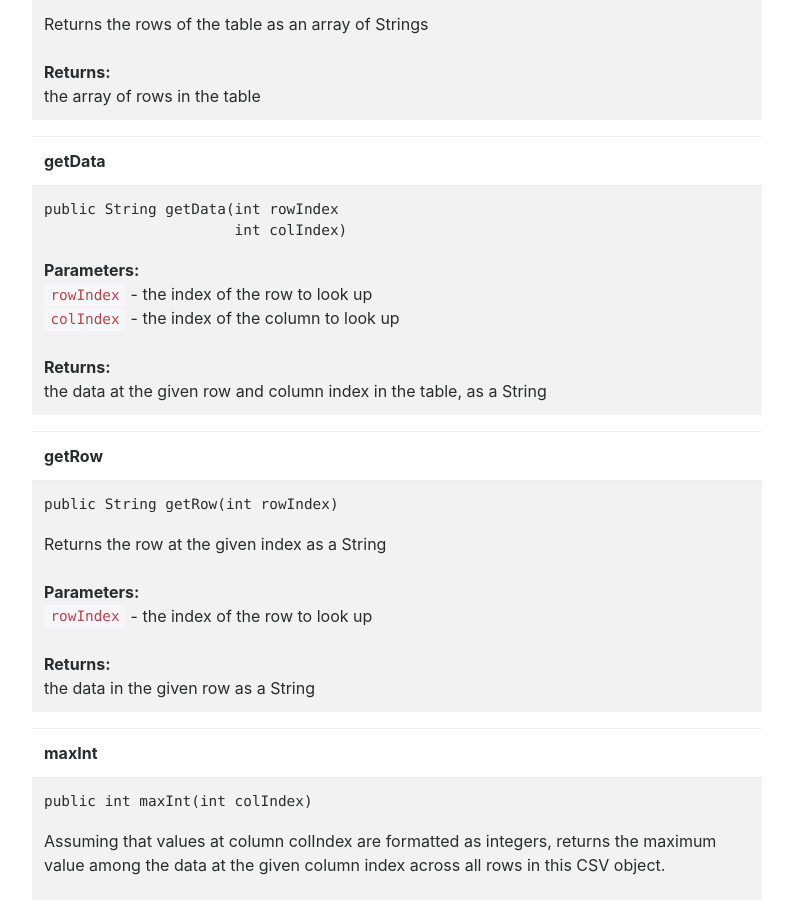
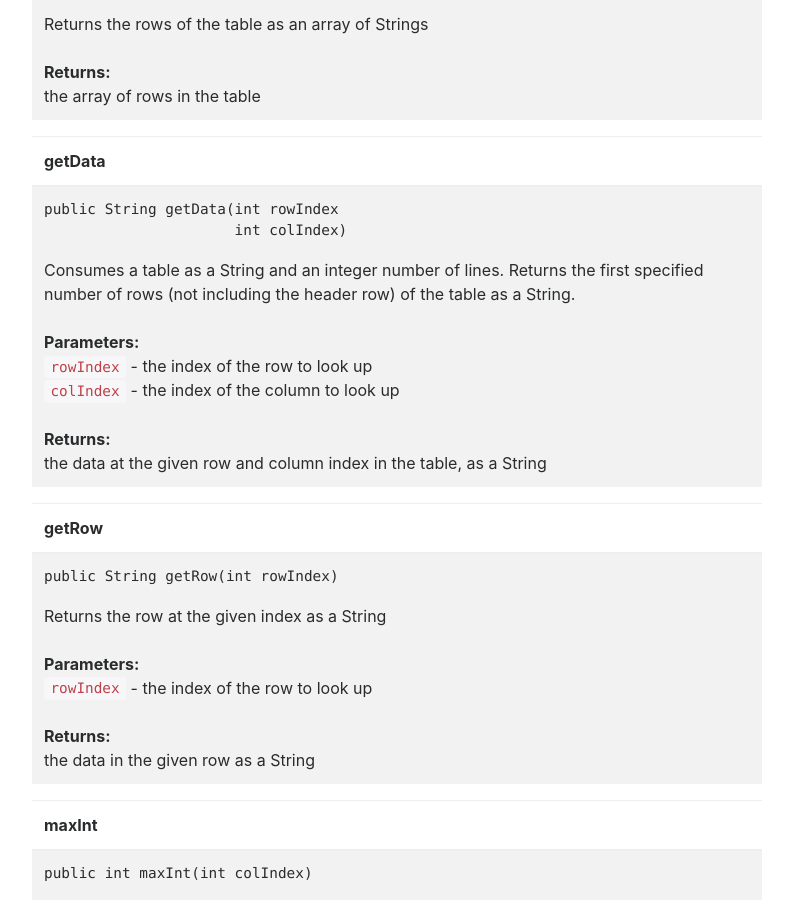
Before and after one commit to ucsd-cse8a-f18/ucsd-cse8a-f18.github.io, a Jekyll site: the page built from CSV.md, in a window 1280 px wide and 900 px high, scrolled down 1945 px. Shown: the whole window, without its empty margins (243-1036 px from the left). Built offline with Jekyll 4.4.1, drawn with Linux system fonts in a browser that asks for light colours; nearby versions of some CDN libraries.

Commit message:
CSV documentation

```diff
--- a/CSV.md
+++ b/CSV.md
@@ -116,7 +116,7 @@ title: "Documentation for CSV.java"
   </tr>
 </thead>
 <tr>
-  <td><pre>public String getData(int rowIndex<br>                      int colIndex)</pre><b>Parameters:</b><br><code>rowIndex</code> - the index of the row to look up<br><code>colIndex</code> - the index of the column to look up<br><br><b>Returns:</b><br>the data at the given row and column index in the table, as a String</td>
+  <td><pre>public String getData(int rowIndex<br>                      int colIndex)</pre>Consumes a table as a String and an integer number of lines. Returns the first specified number of rows (not including the header row) of the table as a String.<br><br><b>Parameters:</b><br><code>rowIndex</code> - the index of the row to look up<br><code>colIndex</code> - the index of the column to look up<br><br><b>Returns:</b><br>the data at the given row and column index in the table, as a String</td>
 </tr>
 </table>
 
```
